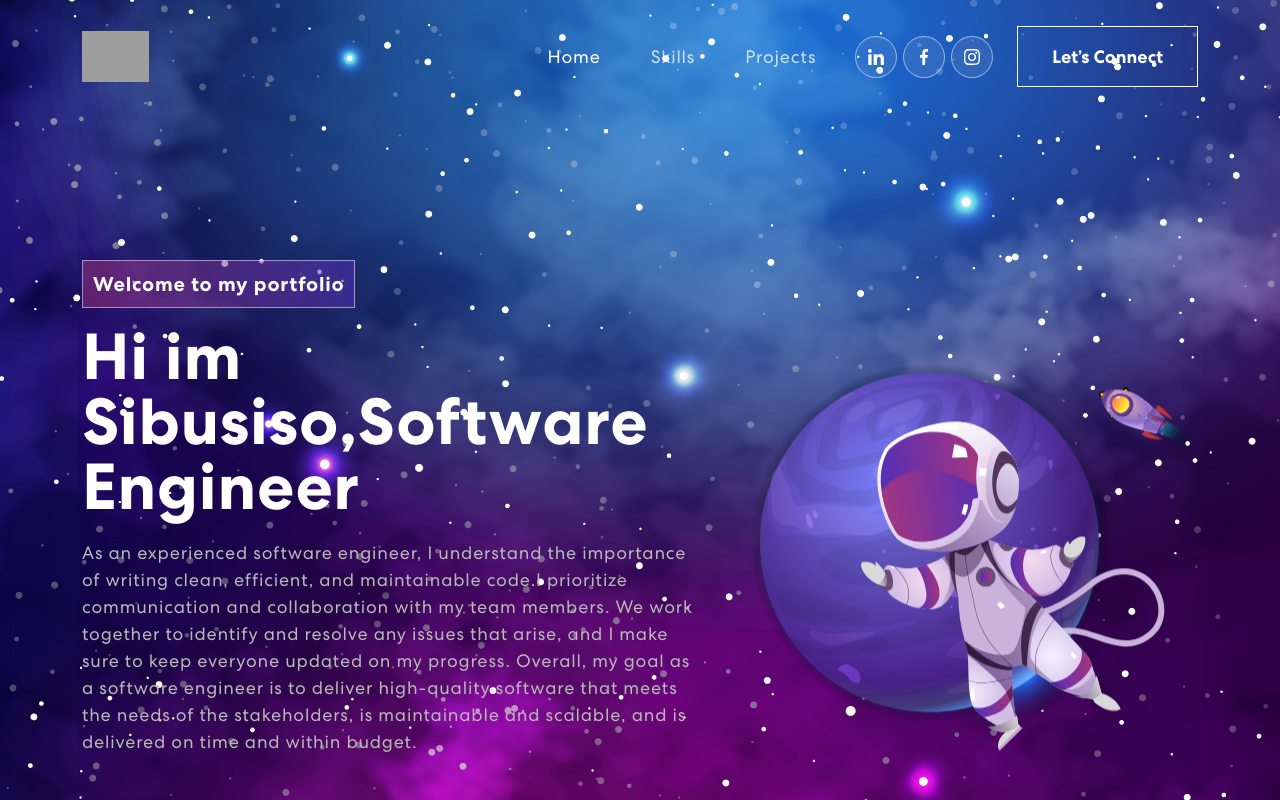
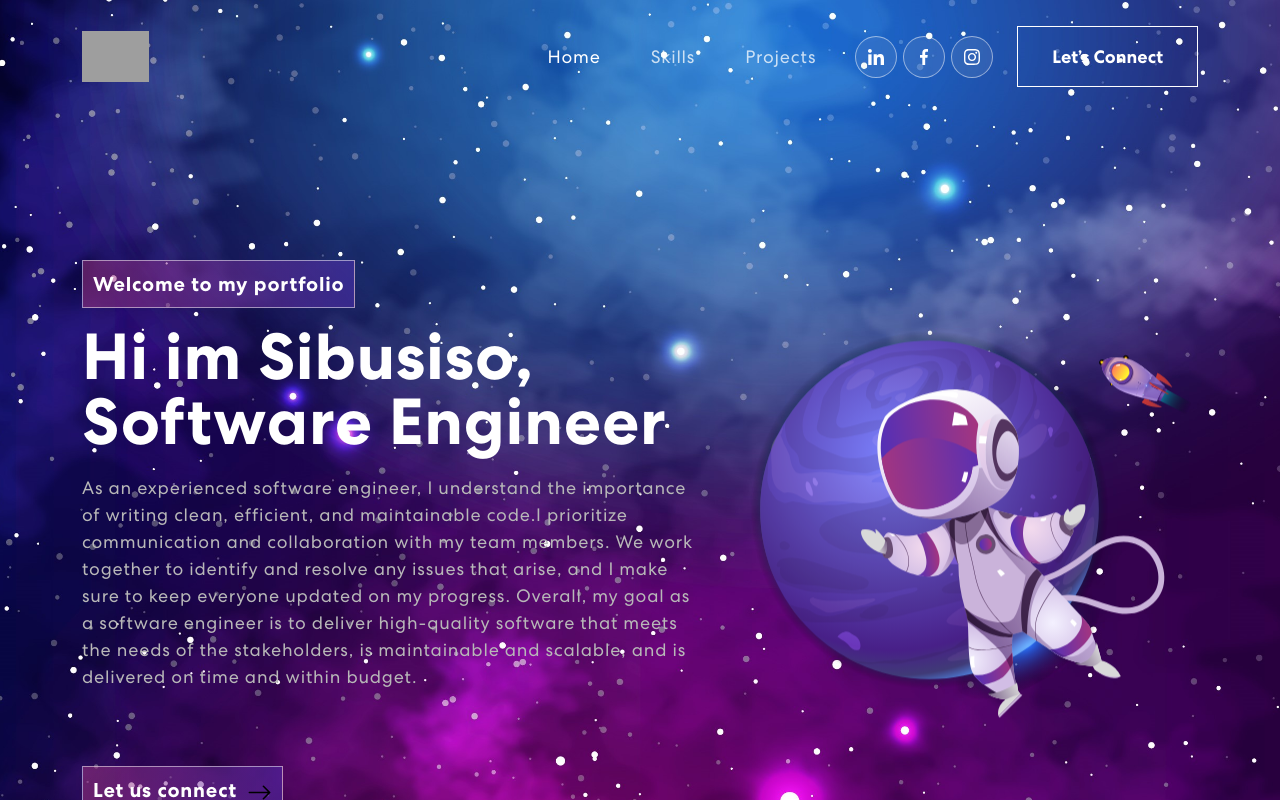
Before and after one commit to AllFatherZA/BlessingsPortfolio, a React (Create React App) app: page / in a window 1280 px wide. Shown: the top 800 px of the page. Built offline with nearby package versions, Linux system fonts and the light colour scheme; grey boxes are pictures that could not be loaded.

Commit message:
Aspect ratio bug fix

```diff
--- a/src/App.js
+++ b/src/App.js
@@ -1,4 +1,4 @@
-import logo from './logo.svg';
+
 import React from 'react';
 import './App.css';
 import 'bootstrap/dist/css/bootstrap.min.css';
--- a/src/components/Banner.js
+++ b/src/components/Banner.js
@@ -51,7 +51,7 @@ export const Banner=()=>{
      <Row className="align-items-center">
       <Col xs={12} md={6} xl={7}>
         <span className="tagline">Welcome to my portfolio</span>
-        <h1>{'Hi im Sibusiso,'}<span className="wrap">Software Engineer</span></h1>
+        <h1>{'Hi im Sibusiso, Software Engineer'}</h1>
         <p>As an experienced software engineer, I understand the importance of writing clean, efficient, and maintainable code.I prioritize communication and collaboration with my team members. We work together to identify and resolve any issues that arise, and I make sure to keep everyone updated on my progress.
            Overall, my goal as a software engineer is to deliver high-quality software that meets the needs of the stakeholders, is maintainable and scalable, and is delivered on time and within budget.
         </p>
--- a/src/index.js
+++ b/src/index.js
@@ -8,9 +8,7 @@ import 'font-awesome/css/font-awesome.min.css';
 
 const root = ReactDOM.createRoot(document.getElementById('root'));
 root.render(
-  <React.StrictMode>
     <App />
-  </React.StrictMode>
 );
 
 // If you want to start measuring performance in your app, pass a function
```
